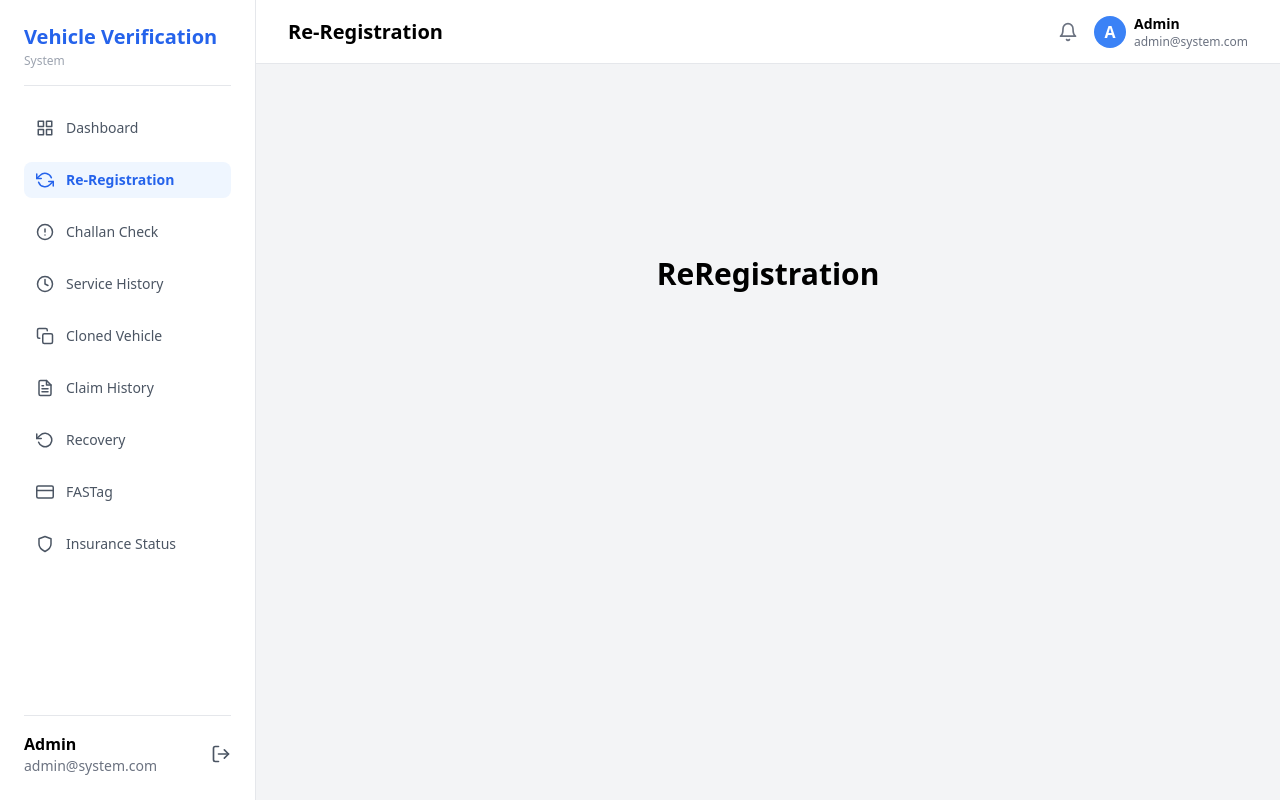
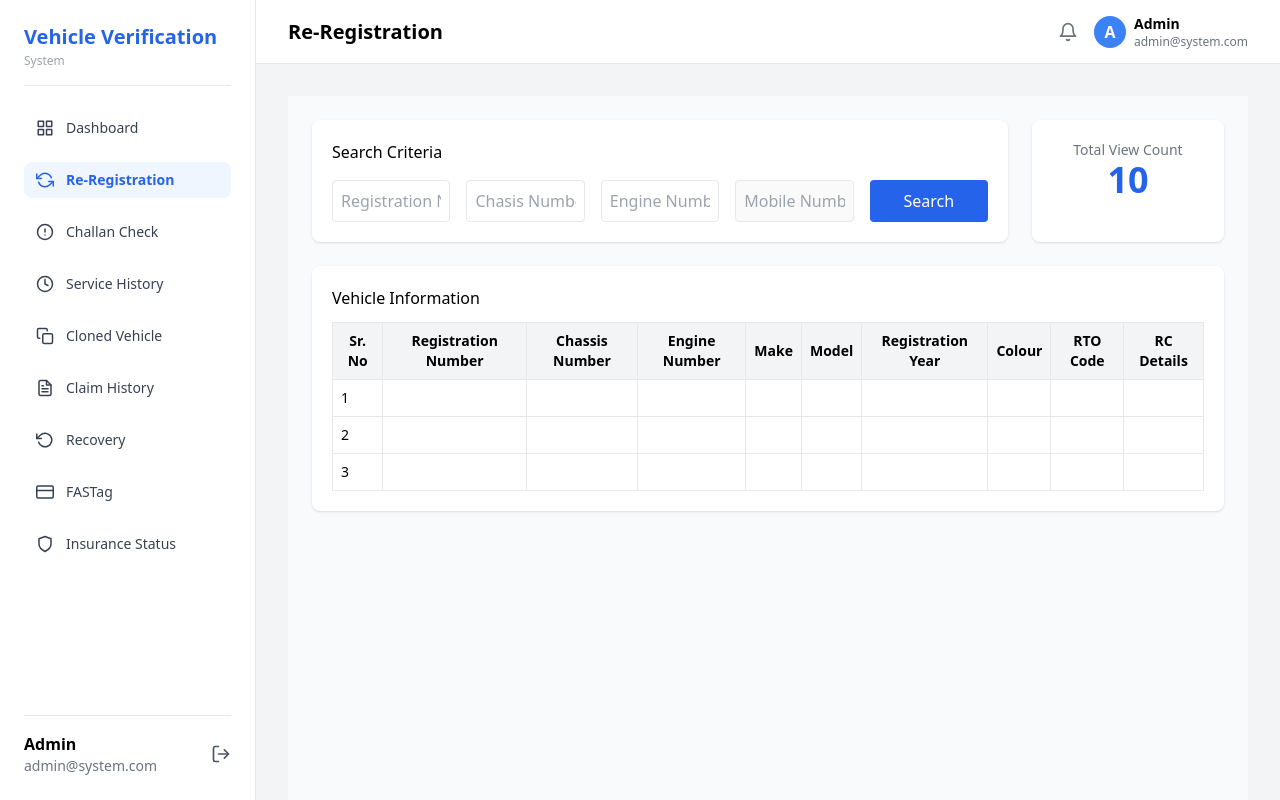
Before and after one commit to LaxmanGudimalla/satyasakshi-frontend, a React (Create React App) app: page /admin/re-registration in a window 1280 px wide. Built offline with nearby package versions, Linux system fonts and the light colour scheme.

Commit message:
Updated AdminDashboard and Re-registration

```diff
--- a/public/index.html
+++ b/public/index.html
@@ -2,42 +2,30 @@
 <html lang="en">
 <head>
   <meta charset="utf-8" />
-    <link rel="icon" href="%PUBLIC_URL%/favicon.ico" />
+
+  <!-- Website Icon -->
+  <link rel="icon" type="image/png" href="%PUBLIC_URL%/SatyaSakshi Slogo.png" />
+
   <meta name="viewport" content="width=device-width, initial-scale=1" />
   <meta name="theme-color" content="#000000" />
+
+  <!-- SEO Basic -->
   <meta
     name="description"
-      content="Web site created using create-react-app"
+    content="SatyaSakshi Vehicle RC Verification and Service Portal"
   />
-    <link rel="apple-touch-icon" href="%PUBLIC_URL%/logo192.png" />
-    <!--
-      manifest.json provides metadata used when your web app is installed on a
-      user's mobile device or desktop. See https://developers.google.com/web/fundamentals/web-app-manifest/
-    -->
+
+  <!-- iOS Icon (optional but useful) -->
+  <link rel="apple-touch-icon" href="%PUBLIC_URL%/SatyaSakshi Slogo.png" />
+
+  <!-- PWA -->
   <link rel="manifest" href="%PUBLIC_URL%/manifest.json" />
-    <!--
-      Notice the use of %PUBLIC_URL% in the tags above.
-      It will be replaced with the URL of the `public` folder during the build.
-      Only files inside the `public` folder can be referenced from the HTML.
 
-      Unlike "/favicon.ico" or "favicon.ico", "%PUBLIC_URL%/favicon.ico" will
-      work correctly both with client-side routing and a non-root public URL.
-      Learn how to configure a non-root public URL by running `npm run build`.
-    -->
-    <title>Satyasakshi</title>
+  <title>SatyaSakshi</title>
 </head>
+
 <body>
   <noscript>You need to enable JavaScript to run this app.</noscript>
   <div id="root"></div>
-    <!--
-      This HTML file is a template.
-      If you open it directly in the browser, you will see an empty page.
-
-      You can add webfonts, meta tags, or analytics to this file.
-      The build step will place the bundled scripts into the <body> tag.
-
-      To begin the development, run `npm start` or `yarn start`.
-      To create a production bundle, use `npm run build` or `yarn build`.
-    -->
 </body>
 </html>
--- a/src/pages/adminPages/AdminDashboard.jsx
+++ b/src/pages/adminPages/AdminDashboard.jsx
@@ -52,7 +52,7 @@ export default function AdminDashboard() {
   {stats.map((item, i) => (
     <div
       key={i}
-      className="bg-white p-6 rounded shadow flex justify-between items-start"
+      className="bg-white p-6 rounded-lg shadow flex justify-between items-start"
     >
       {/* LEFT CONTENT */}
       <div>
@@ -75,7 +75,7 @@ export default function AdminDashboard() {
 
 
       {/* RECENT ACTIVITY */}
-      <div className="bg-white rounded shadow p-6">
+      <div className="bg-white rounded-lg shadow p-6">
         <h3 className="font-semibold mb-4">Recent Activity</h3>
 
         {[
--- a/src/pages/adminPages/AdminShell.jsx
+++ b/src/pages/adminPages/AdminShell.jsx
@@ -60,7 +60,7 @@ export default function AdminShell() {
 </div>
 
 
-<nav className="space-y-4 text-gray-600">
+<nav className="space-y-4 text-gray-700">
   <SidebarItem
     icon={<FiGrid />}
     label="Dashboard"
--- a/src/pages/adminPages/ReRegistration.jsx
+++ b/src/pages/adminPages/ReRegistration.jsx
@@ -1,7 +1,147 @@
+import { useState } from "react";
+import { searchReRegistration } from "../../services/admin.service";
+
 export default function ReRegistration() {
+  const [form, setForm] = useState({
+    registrationNumber: "",
+    chassisNumber: "",
+    engineNumber: "",
+    mobileNumber: ""
+  });
+
+  const [result, setResult] = useState(null);
+  const [loading, setLoading] = useState(false);
+
+  const handleChange = (e) => {
+    setForm({ ...form, [e.target.name]: e.target.value });
+  };
+
+  const handleSearch = async () => {
+    if (!form.registrationNumber && !form.chassisNumber && !form.engineNumber) {
+      alert("Enter at least one search field");
+      return;
+    }
+
+    try {
+      setLoading(true);
+      const res = await searchReRegistration(form);
+      setResult(res.data);
+    } catch (err) {
+      alert(err.message);
+      setResult(null);
+    } finally {
+      setLoading(false);
+    }
+  };
+
   return (
-    <h1 className="text-3xl font-bold text-center mt-40">
-      ReRegistration
-    </h1>
+    <div className="p-6 bg-gray-50 min-h-screen">
+      {/* SEARCH CRITERIA */}
+      <div className="flex gap-6 mb-6">
+        <div className="bg-white p-5 rounded-lg shadow flex-1">
+          <h3 className="font-medium mb-4">Search Criteria</h3>
+          <div className="grid grid-cols-1 md:grid-cols-5 gap-4">
+            <input className="border p-2 rounded" name="registrationNumber" placeholder="Registration Number" onChange={handleChange} />
+            <input className="border p-2 rounded" name="chassisNumber" placeholder="Chasis Number" onChange={handleChange} />
+            <input className="border p-2 rounded" name="engineNumber" placeholder="Engine Number" onChange={handleChange} />
+            <input className="border p-2 rounded" name="mobileNumber" placeholder="Mobile Number" disabled />
+            <button onClick={handleSearch} className="bg-blue-600 text-white rounded px-4">
+              Search
+            </button>
+          </div>
+        </div>
+
+        <div className="bg-white p-5 rounded-lg shadow w-48 text-center">
+          <p className="text-sm text-gray-500">Total View Count</p>
+          <p className="text-4xl font-bold text-blue-600">10</p>
+        </div>
+      </div>
+
+      {/* VEHICLE INFORMATION TABLE */}
+      <div className="bg-white p-5 rounded-lg shadow mb-6">
+        <h3 className="font-medium mb-3">Vehicle Information</h3>
+
+        <table className="w-full text-sm border">
+          <thead className="bg-gray-100">
+            <tr>
+              <th className="border p-2">Sr. No</th>
+              <th className="border p-2">Registration Number</th>
+              <th className="border p-2">Chassis Number</th>
+              <th className="border p-2">Engine Number</th>
+              <th className="border p-2">Make</th>
+              <th className="border p-2">Model</th>
+              <th className="border p-2">Registration Year</th>
+              <th className="border p-2">Colour</th>
+              <th className="border p-2">RTO Code</th>
+              <th className="border p-2">RC Details</th>
+            </tr>
+          </thead>
+          <tbody>
+            {[1, 2, 3].map((i) => (
+              <tr key={i}>
+                <td className="border p-2">{i}</td>
+                <td className="border p-2"></td>
+                <td className="border p-2"></td>
+                <td className="border p-2"></td>
+                <td className="border p-2"></td>
+                <td className="border p-2"></td>
+                <td className="border p-2"></td>
+                <td className="border p-2"></td>
+                <td className="border p-2"></td>
+                <td className="border p-2"></td>
+              </tr>
+            ))}
+          </tbody>
+        </table>
+      </div>
+
+      {/* SEARCH VEHICLE DETAILS */}
+      {result && (
+        <div className="bg-white p-5 rounded-lg shadow">
+          <div className="flex justify-between mb-3">
+            <h3 className="font-medium">Search Vehicle Details</h3>
+            <div className="flex gap-2">
+              <button className="border px-3 py-1 rounded-lg text-sm">Print</button>
+              <button className="border px-3 py-1 rounded-lg text-sm">Back</button>
+            </div>
+          </div>
+
+          <p className="text-green-600 font-medium text-center mb-4">
+            Search Result for the Engine No {form.engineNumber}
+          </p>
+
+          <table className="w-full text-sm border">
+            <thead className="bg-gray-100">
+              <tr>
+                <th className="border p-2">Sr. No</th>
+                <th className="border p-2">Vehicle Number</th>
+                <th className="border p-2">Office Code</th>
+                <th className="border p-2">Chassis Number</th>
+                <th className="border p-2">Owner Name</th>
+                <th className="border p-2">Vehicle Class</th>
+                <th className="border p-2">Color</th>
+                <th className="border p-2">Fitness Date</th>
+                <th className="border p-2">Record Found In</th>
+              </tr>
+            </thead>
+            <tbody>
+              <tr>
+                <td className="border p-2">1</td>
+                <td className="border p-2">AR01J9030</td>
+                <td className="border p-2">AR1</td>
+                <td className="border p-2">{result.personalInformation?.address}</td>
+                <td className="border p-2">{result.personalInformation?.fullName}</td>
+                <td className="border p-2">MOTOR CAR</td>
+                <td className="border p-2">WHITE</td>
+                <td className="border p-2">31 Jul, 2031</td>
+                <td className="border p-2">V4</td>
+              </tr>
+            </tbody>
+          </table>
+        </div>
+      )}
+
+      {loading && <p className="mt-4 text-gray-500">Loading...</p>}
+    </div>
   );
 }
--- a/src/services/admin.service.js
+++ b/src/services/admin.service.js
@@ -7,6 +7,19 @@ export const searchVehicleServiceHistory = (params) =>
     }
   });
 
+export const searchReRegistration = ({ registrationNumber, chassisNumber, engineNumber }) => {
+  const params = new URLSearchParams();
+
+  if (registrationNumber) params.append("registrationNumber", registrationNumber);
+  if (chassisNumber) params.append("chassisNumber", chassisNumber);
+  if (engineNumber) params.append("engineNumber", engineNumber);
+
+  return apiRequest(`/driving-licence?${params.toString()}`, {
+    headers: {
+      Authorization: `Bearer ${localStorage.getItem("token")}`
+    }
+  });
+};
 
 export const getRecoveredVehicle = (params) =>
   apiRequest(`/recovered-vehicle?${params}`, {
```
Also changed, not shown: src/pages/superAdminPages/AdminManagement.jsx (+48 -12 lines), public/SatyaSakshi SLogo.png (added), 1 other file (tests, documents, lock files or other folders). Lines whose indentation alone changed are shown as unchanged.
